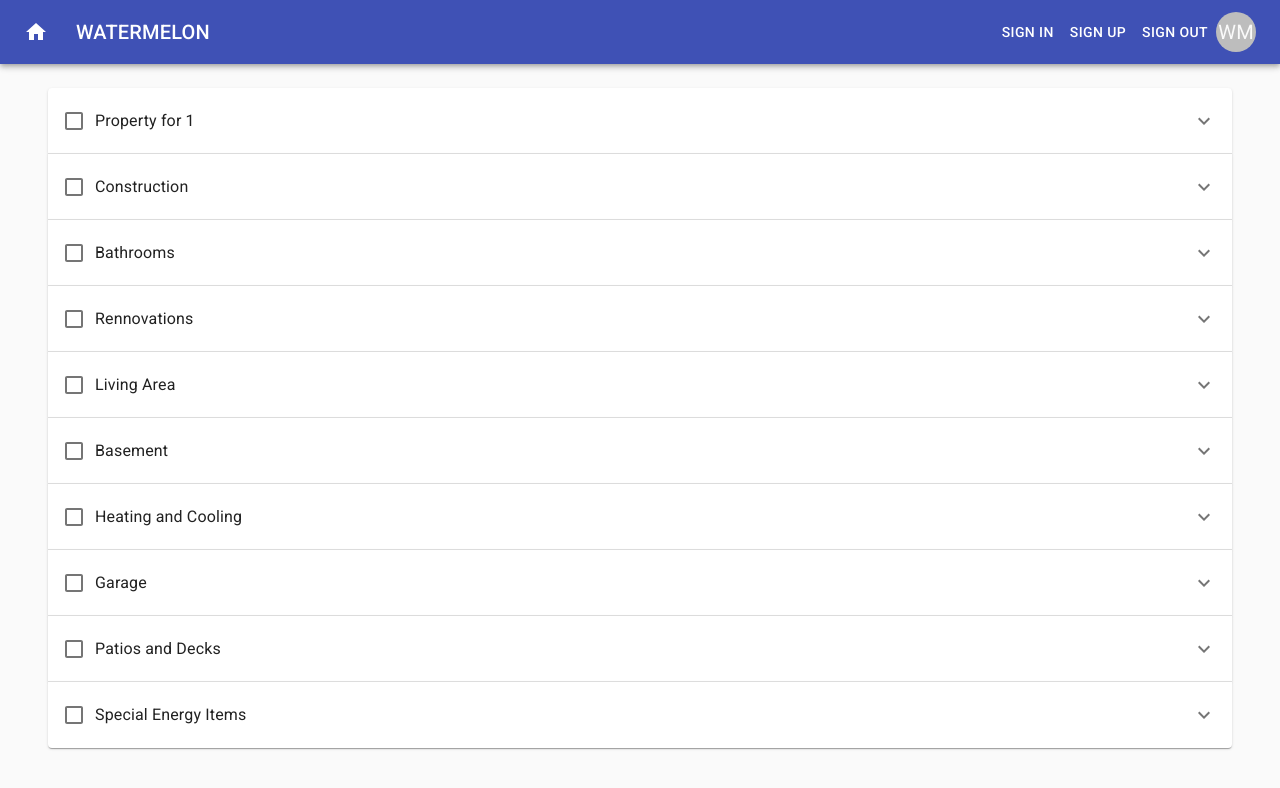
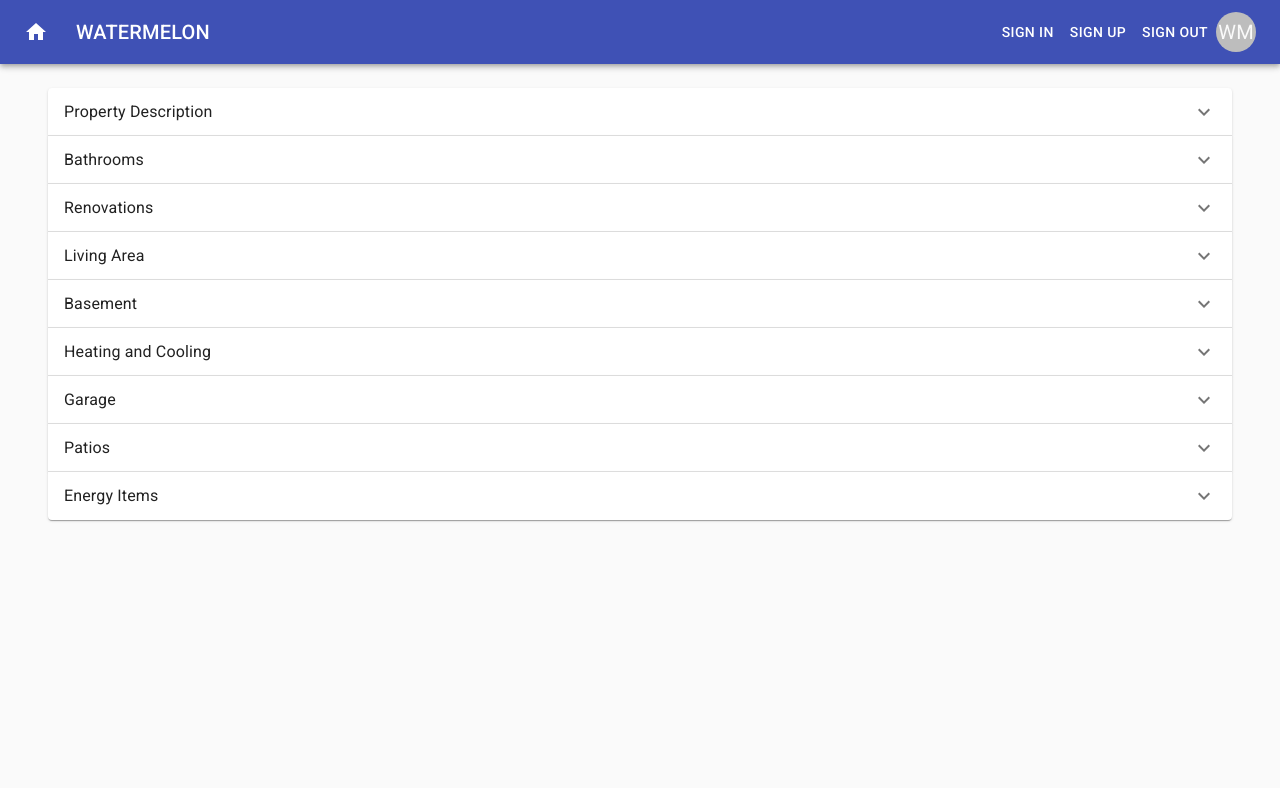
Before and after one commit to iambillmccann-zz/watermelon, a React (Create React App) app: page /homes/1 in a window 1280 px wide. Shown: the top 788 px of the page. Built offline with nearby package versions, Linux system fonts and the light colour scheme.

Commit message:
Adjust the house panels

```diff
--- a/src/components/auth/signUp.js
+++ b/src/components/auth/signUp.js
@@ -124,7 +124,7 @@ const SignUp = () => {
           disableElevation
           className={classes.margin}
         >
-          Sign In
+          Sign Up
         </Button>
       </form>
     </Container>
--- a/src/components/houses/homeDetail.js
+++ b/src/components/houses/homeDetail.js
@@ -6,8 +6,6 @@ import { makeStyles } from "@material-ui/core/styles";
 import ExpansionPanel from "@material-ui/core/ExpansionPanel";
 import ExpansionPanelSummary from "@material-ui/core/ExpansionPanelSummary";
 import ExpansionPanelDetails from "@material-ui/core/ExpansionPanelDetails";
-import Checkbox from "@material-ui/core/Checkbox";
-import FormControlLabel from "@material-ui/core/FormControlLabel";
 import Typography from "@material-ui/core/Typography";
 import ExpandMoreIcon from "@material-ui/icons/ExpandMore";
 
@@ -26,231 +24,142 @@ const HomeDetails = props => {
       <ExpansionPanel>
         <ExpansionPanelSummary
           expandIcon={<ExpandMoreIcon />}
-          aria-label="Expand"
-          aria-controls="additional-actions1-content"
-          id="additional-actions1-header"
+          aria-controls="panel1a-content"
+          id="panel1a-header"
         >
-          <FormControlLabel
-            aria-label="Acknowledge"
-            onClick={event => event.stopPropagation()}
-            onFocus={event => event.stopPropagation()}
-            control={<Checkbox />}
-            label={"Property for " + id}
-          />
+          <Typography className={classes.heading}>
+            Property Description
+          </Typography>
         </ExpansionPanelSummary>
         <ExpansionPanelDetails>
-          <Typography color="textSecondary">
-            The click event of the nested action will propagate up and expand
-            the panel unless you explicitly stop it.
+          <Typography>
+            Lorem ipsum dolor sit amet, consectetur adipiscing elit. Suspendisse
+            malesuada lacus ex, sit amet blandit leo lobortis eget {id}.
           </Typography>
         </ExpansionPanelDetails>
-      </ExpansionPanel>
+      </ExpansionPanel>{" "}
       <ExpansionPanel>
         <ExpansionPanelSummary
           expandIcon={<ExpandMoreIcon />}
-          aria-label="Expand"
-          aria-controls="additional-actions2-content"
-          id="additional-actions2-header"
+          aria-controls="panel1a-content"
+          id="panel1a-header"
         >
-          <FormControlLabel
-            aria-label="Acknowledge"
-            onClick={event => event.stopPropagation()}
-            onFocus={event => event.stopPropagation()}
-            control={<Checkbox />}
-            label="Construction"
-          />
+          <Typography className={classes.heading}>Bathrooms</Typography>
         </ExpansionPanelSummary>
         <ExpansionPanelDetails>
-          <Typography color="textSecondary">
-            The focus event of the nested action will propagate up and also
-            focus the expansion panel unless you explicitly stop it.
+          <Typography>
+            Lorem ipsum dolor sit amet, consectetur adipiscing elit. Suspendisse
+            malesuada lacus ex, sit amet blandit leo lobortis eget.
           </Typography>
         </ExpansionPanelDetails>
-      </ExpansionPanel>
+      </ExpansionPanel>{" "}
       <ExpansionPanel>
         <ExpansionPanelSummary
           expandIcon={<ExpandMoreIcon />}
-          aria-label="Expand"
-          aria-controls="additional-actions3-content"
-          id="additional-actions3-header"
+          aria-controls="panel1a-content"
+          id="panel1a-header"
         >
-          <FormControlLabel
-            aria-label="Acknowledge"
-            onClick={event => event.stopPropagation()}
-            onFocus={event => event.stopPropagation()}
-            control={<Checkbox />}
-            label="Bathrooms"
-          />
+          <Typography className={classes.heading}>Renovations</Typography>
         </ExpansionPanelSummary>
         <ExpansionPanelDetails>
-          <Typography color="textSecondary">
-            If you forget to put an aria-label on the nested action, the label
-            of the action will also be included in the label of the parent
-            button that controls the panel expansion.
+          <Typography>
+            Lorem ipsum dolor sit amet, consectetur adipiscing elit. Suspendisse
+            malesuada lacus ex, sit amet blandit leo lobortis eget.
           </Typography>
         </ExpansionPanelDetails>
-      </ExpansionPanel>
+      </ExpansionPanel>{" "}
       <ExpansionPanel>
         <ExpansionPanelSummary
           expandIcon={<ExpandMoreIcon />}
-          aria-label="Expand"
-          aria-controls="additional-actions3-content"
-          id="additional-actions3-header"
+          aria-controls="panel1a-content"
+          id="panel1a-header"
         >
-          <FormControlLabel
-            aria-label="Acknowledge"
-            onClick={event => event.stopPropagation()}
-            onFocus={event => event.stopPropagation()}
-            control={<Checkbox />}
-            label="Rennovations"
-          />
+          <Typography className={classes.heading}>Living Area</Typography>
         </ExpansionPanelSummary>
         <ExpansionPanelDetails>
-          <Typography color="textSecondary">
-            If you forget to put an aria-label on the nested action, the label
-            of the action will also be included in the label of the parent
-            button that controls the panel expansion.
+          <Typography>
+            Lorem ipsum dolor sit amet, consectetur adipiscing elit. Suspendisse
+            malesuada lacus ex, sit amet blandit leo lobortis eget.
           </Typography>
         </ExpansionPanelDetails>
-      </ExpansionPanel>
+      </ExpansionPanel>{" "}
       <ExpansionPanel>
         <ExpansionPanelSummary
           expandIcon={<ExpandMoreIcon />}
-          aria-label="Expand"
-          aria-controls="additional-actions3-content"
-          id="additional-actions3-header"
+          aria-controls="panel1a-content"
+          id="panel1a-header"
         >
-          <FormControlLabel
-            aria-label="Acknowledge"
-            onClick={event => event.stopPropagation()}
-            onFocus={event => event.stopPropagation()}
-            control={<Checkbox />}
-            label="Living Area"
-          />
+          <Typography className={classes.heading}>Basement</Typography>
         </ExpansionPanelSummary>
         <ExpansionPanelDetails>
-          <Typography color="textSecondary">
-            If you forget to put an aria-label on the nested action, the label
-            of the action will also be included in the label of the parent
-            button that controls the panel expansion.
+          <Typography>
+            Lorem ipsum dolor sit amet, consectetur adipiscing elit. Suspendisse
+            malesuada lacus ex, sit amet blandit leo lobortis eget.
           </Typography>
         </ExpansionPanelDetails>
-      </ExpansionPanel>
+      </ExpansionPanel>{" "}
       <ExpansionPanel>
         <ExpansionPanelSummary
           expandIcon={<ExpandMoreIcon />}
-          aria-label="Expand"
-          aria-controls="additional-actions3-content"
-          id="additional-actions3-header"
+          aria-controls="panel1a-content"
+          id="panel1a-header"
         >
-          <FormControlLabel
-            aria-label="Acknowledge"
-            onClick={event => event.stopPropagation()}
-            onFocus={event => event.stopPropagation()}
-            control={<Checkbox />}
-            label="Basement"
-          />
+          <Typography className={classes.heading}>
+            Heating and Cooling
+          </Typography>
         </ExpansionPanelSummary>
         <ExpansionPanelDetails>
-          <Typography color="textSecondary">
-            If you forget to put an aria-label on the nested action, the label
-            of the action will also be included in the label of the parent
-            button that controls the panel expansion.
+          <Typography>
+            Lorem ipsum dolor sit amet, consectetur adipiscing elit. Suspendisse
+            malesuada lacus ex, sit amet blandit leo lobortis eget.
           </Typography>
         </ExpansionPanelDetails>
-      </ExpansionPanel>
+      </ExpansionPanel>{" "}
       <ExpansionPanel>
         <ExpansionPanelSummary
           expandIcon={<ExpandMoreIcon />}
-          aria-label="Expand"
-          aria-controls="additional-actions3-content"
-          id="additional-actions3-header"
+          aria-controls="panel1a-content"
+          id="panel1a-header"
         >
-          <FormControlLabel
-            aria-label="Acknowledge"
-            onClick={event => event.stopPropagation()}
-            onFocus={event => event.stopPropagation()}
-            control={<Checkbox />}
-            label="Heating and Cooling"
-          />
+          <Typography className={classes.heading}>Garage</Typography>
         </ExpansionPanelSummary>
         <ExpansionPanelDetails>
-          <Typography color="textSecondary">
-            If you forget to put an aria-label on the nested action, the label
-            of the action will also be included in the label of the parent
-            button that controls the panel expansion.
+          <Typography>
+            Lorem ipsum dolor sit amet, consectetur adipiscing elit. Suspendisse
+            malesuada lacus ex, sit amet blandit leo lobortis eget.
           </Typography>
         </ExpansionPanelDetails>
-      </ExpansionPanel>
+      </ExpansionPanel>{" "}
       <ExpansionPanel>
         <ExpansionPanelSummary
           expandIcon={<ExpandMoreIcon />}
-          aria-label="Expand"
-          aria-controls="additional-actions3-content"
-          id="additional-actions3-header"
+          aria-controls="panel1a-content"
+          id="panel1a-header"
         >
-          <FormControlLabel
-            aria-label="Acknowledge"
-            onClick={event => event.stopPropagation()}
-            onFocus={event => event.stopPropagation()}
-            control={<Checkbox />}
-            label="Garage"
-          />
+          <Typography className={classes.heading}>Patios</Typography>
         </ExpansionPanelSummary>
         <ExpansionPanelDetails>
-          <Typography color="textSecondary">
-            If you forget to put an aria-label on the nested action, the label
-            of the action will also be included in the label of the parent
-            button that controls the panel expansion.
+          <Typography>
+            Lorem ipsum dolor sit amet, consectetur adipiscing elit. Suspendisse
+            malesuada lacus ex, sit amet blandit leo lobortis eget.
           </Typography>
         </ExpansionPanelDetails>
-      </ExpansionPanel>
+      </ExpansionPanel>{" "}
       <ExpansionPanel>
         <ExpansionPanelSummary
           expandIcon={<ExpandMoreIcon />}
-          aria-label="Expand"
-          aria-controls="additional-actions3-content"
-          id="additional-actions3-header"
+          aria-controls="panel1a-content"
+          id="panel1a-header"
         >
-          <FormControlLabel
-            aria-label="Acknowledge"
-            onClick={event => event.stopPropagation()}
-            onFocus={event => event.stopPropagation()}
-            control={<Checkbox />}
-            label="Patios and Decks"
-          />
+          <Typography className={classes.heading}>Energy Items</Typography>
         </ExpansionPanelSummary>
         <ExpansionPanelDetails>
-          <Typography color="textSecondary">
-            If you forget to put an aria-label on the nested action, the label
-            of the action will also be included in the label of the parent
-            button that controls the panel expansion.
+          <Typography>
+            Lorem ipsum dolor sit amet, consectetur adipiscing elit. Suspendisse
+            malesuada lacus ex, sit amet blandit leo lobortis eget.
           </Typography>
         </ExpansionPanelDetails>
-      </ExpansionPanel>
-      <ExpansionPanel>
-        <ExpansionPanelSummary
-          expandIcon={<ExpandMoreIcon />}
-          aria-label="Expand"
-          aria-controls="additional-actions3-content"
-          id="additional-actions3-header"
-        >
-          <FormControlLabel
-            aria-label="Acknowledge"
-            onClick={event => event.stopPropagation()}
-            onFocus={event => event.stopPropagation()}
-            control={<Checkbox />}
-            label="Special Energy Items"
-          />
-        </ExpansionPanelSummary>
-        <ExpansionPanelDetails>
-          <Typography color="textSecondary">
-            If you forget to put an aria-label on the nested action, the label
-            of the action will also be included in the label of the parent
-            button that controls the panel expansion.
-          </Typography>
-        </ExpansionPanelDetails>
-      </ExpansionPanel>
+      </ExpansionPanel>{" "}
     </div>
   );
 };
```
Also changed, not shown: src/Applayout.md (deleted, +0 -52 lines), 1 other file (tests, documents, lock files or other folders).
